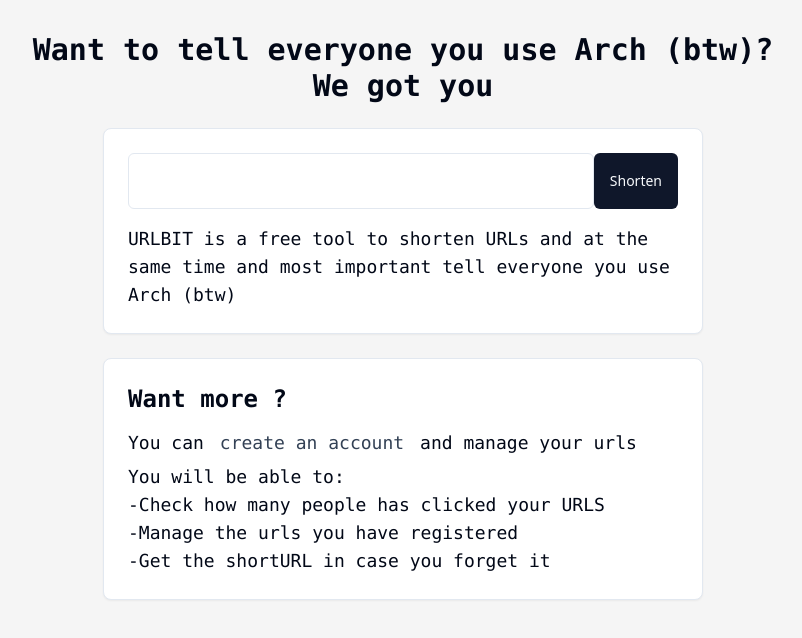
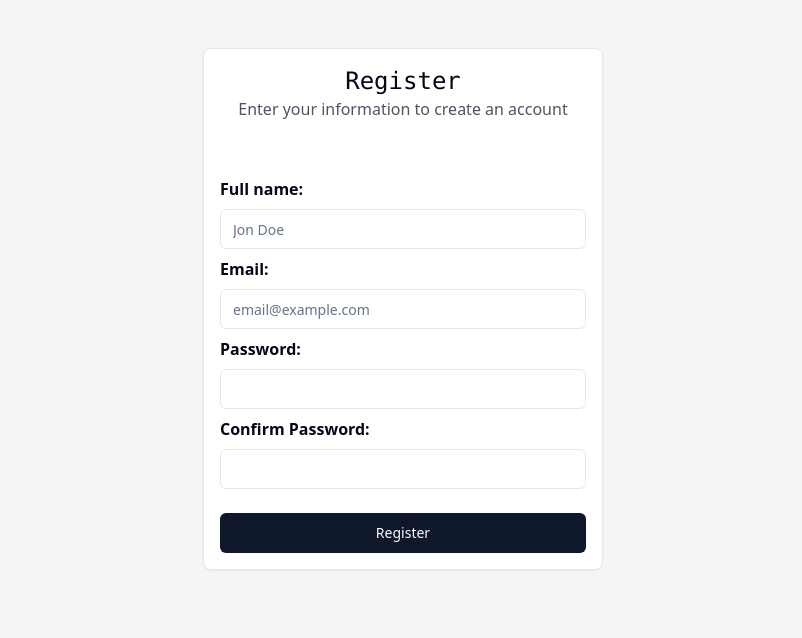
Before and after one commit to IrvinTM/urlBitFront, a React (Vite) app: page /register in a window 1280 px wide. Shown: the top 638 px of the page, without its empty margins (237-1039 px from the left). Built offline with nearby package versions, Linux system fonts and the light colour scheme.

Commit message:
added routes

```diff
--- a/package.json
+++ b/package.json
@@ -16,6 +16,7 @@
     "lucide-react": "^0.429.0",
     "react": "^18.3.1",
     "react-dom": "^18.3.1",
+    "react-router-dom": "^6.26.1",
     "tailwind-merge": "^2.5.2",
     "tailwindcss-animate": "^1.0.7"
   },
--- a/src/App.tsx
+++ b/src/App.tsx
@@ -1,7 +1,7 @@
 import { Card } from "@/components/ui/card"
 import { Button } from "@/components/ui/button"
 import { Input } from "@/components/ui/input"
-import React, { useState } from "react";
+import { useState } from "react";
 import {ApiResponse} from "src/types/types.ts"
 
 
@@ -90,7 +90,8 @@ function App() {
         <span className="pb-2">You can
         <Button
         className="text-slate-700 text-lg font-mono"
-        variant={"link"}>create an account
+        variant={"link"}>
+          <a href="/register">create an account</a>
 
         </Button>and manage your urls</span>
         <br />
--- a/src/main.tsx
+++ b/src/main.tsx
@@ -2,9 +2,28 @@ import React from 'react'
 import ReactDOM from 'react-dom/client'
 import App from './App.tsx'
 import './index.css'
+import {
+  createBrowserRouter,
+  RouterProvider,
+} from "react-router-dom";
+import ErrorPage from "./routes/error-page.tsx";
+import Register from "./routes/Register.tsx"
+
+const router = createBrowserRouter([
+  {
+    path: "/",
+    element: <App />,
+    errorElement: <ErrorPage/>,
+  },
+  {
+    path: "/register",
+    element: <Register />,
+    errorElement: <ErrorPage/>,
+  },
+]);
 
 ReactDOM.createRoot(document.getElementById('root')!).render(
   <React.StrictMode>
-    <App />
+    <RouterProvider router={router} />
   </React.StrictMode>,
 )
--- /dev/null
+++ b/src/routes/Register.tsx
@@ -0,0 +1,24 @@
+import { Card } from "@/components/ui/card";
+import { Input } from "@/components/ui/input";
+import { Button } from "@/components/ui/button";
+
+export default function Register(){
+    return(
+        <div className="flex justify-center content-center pt-12">
+            <Card className="flex justify-center text-center content-center flex-col p-4 w-[400px]">
+                <h1 className="font-mono text-2xl">Register</h1>
+                <span className="pb-14 text-mono text-gray-600">Enter your information to create an account</span>
+                <strong className="text-left pb-2">Full name:</strong>
+                <Input type="text" placeholder="Jon Doe" className="pb-2"/>
+                <strong className="text-left pb-2 pt-2">Email:</strong>
+                <Input type="email" placeholder="email@example.com" className="pb-2"/>
+                <strong className="text-left pb-2 pt-2">Password:</strong>
+                <Input type="password"  className="pb-2"/>
+                <strong className="text-left pb-2 pt-2">Confirm Password:</strong>
+                <Input type="password" className="pb-2"/>
+                <Button  className="mt-6" variant={"default"}> Register</Button>
+            </Card>
+        </div>
+    )
+
+}
--- /dev/null
+++ b/src/routes/error-page.tsx
@@ -0,0 +1,16 @@
+import { useRouteError } from "react-router-dom";
+
+export default function ErrorPage() {
+  const error = useRouteError();
+  console.error(error);
+
+  return (
+    <div id="error-page" className="flex justify-center items-center pt-10">
+      <h1>Oops!</h1>
+      <p>Sorry, an unexpected error has occurred.</p>
+      <p>
+        <i>{error.statusText || error.message}</i>
+      </p>
+    </div>
+  );
+}
```
Also changed, not shown: 1 other file (tests, documents, lock files or other folders).
